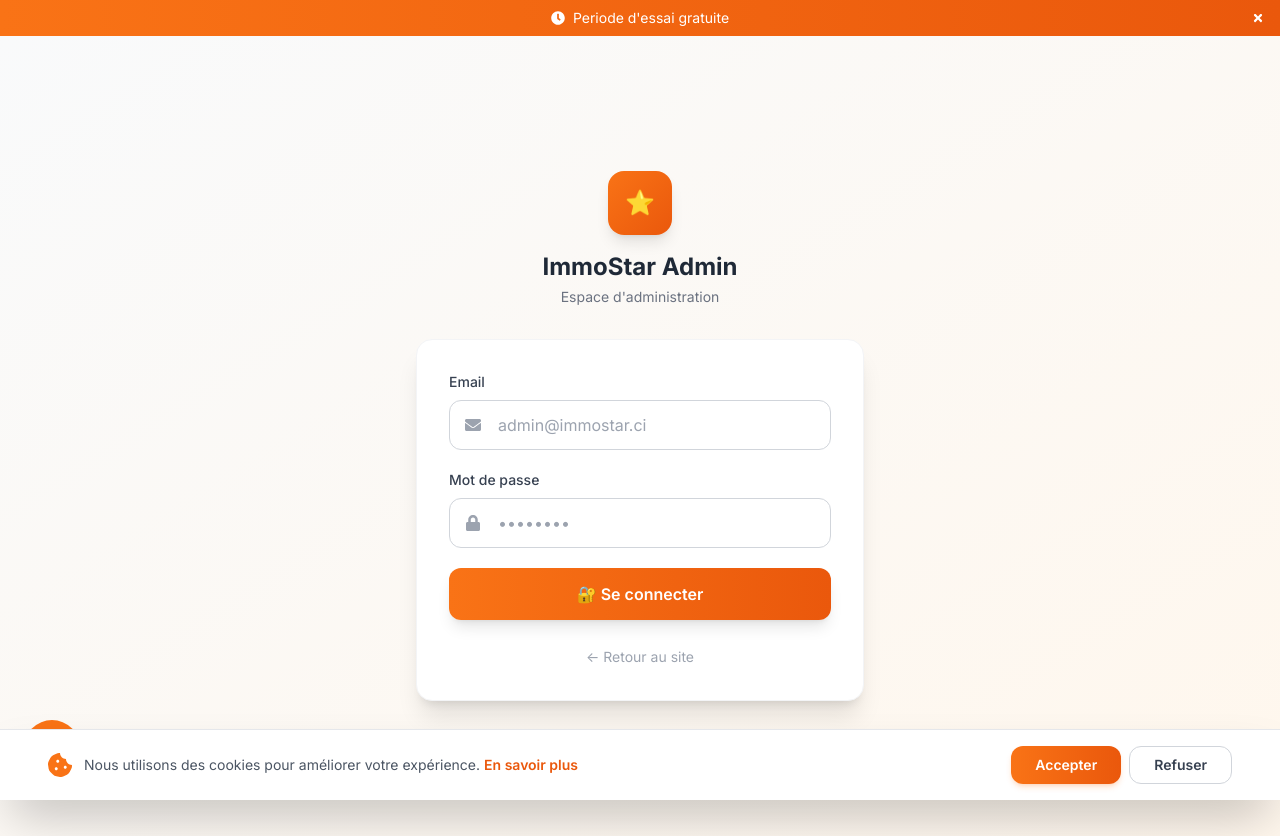
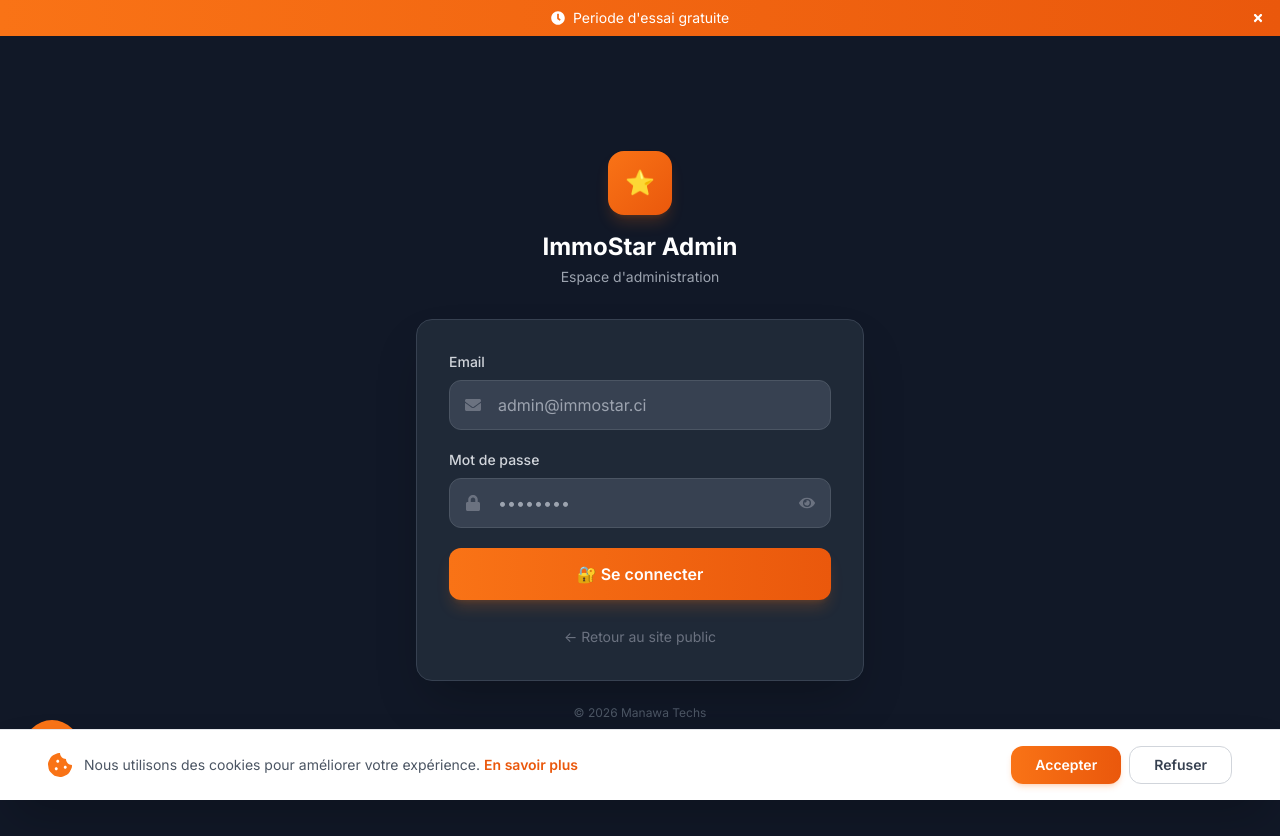
Before and after one commit to manawatechs-create/immostar-ci, a Next.js app: page /admin/login in a window 1280 px wide. Built offline with nearby package versions, Linux system fonts and the light colour scheme.

Commit message:
Style: Admin completely separated from public site - dark theme

```diff
--- a/src/app/admin/layout.tsx
+++ b/src/app/admin/layout.tsx
@@ -12,12 +12,12 @@ import {
 const menuItems = [
   { href: '/admin/dashboard', label: 'Tableau de bord', icon: FaHome },
   { href: '/admin/super-admin', label: '⚡ Super Admin', icon: FaCog },
-  { href: '/admin/trial-users', label: '⏰ Essais utilisateurs', icon: FaClock },
+  { href: '/admin/trial-users', label: '⏰ Essais', icon: FaClock },
   { href: '/admin/my-properties', label: 'Mes annonces', icon: FaList },
   { href: '/admin/properties/add', label: 'Publier un bien', icon: FaPlus },
   { href: '/admin/boost', label: '🚀 Booster', icon: FaRocket },
-  { href: '/admin/plans', label: '💰 Plans tarifaires', icon: FaDollarSign },
-  { href: '/admin/validations', label: 'Validations ventes', icon: FaCheckCircle },
+  { href: '/admin/plans', label: '💰 Plans', icon: FaDollarSign },
+  { href: '/admin/validations', label: 'Validations', icon: FaCheckCircle },
   { href: '/admin/users', label: '👥 Utilisateurs', icon: FaUsers },
   { href: '/admin/revenue', label: '📊 Revenus', icon: FaChartLine },
   { href: '/admin/commissions', label: '💰 Commissions', icon: FaMoneyBill },
@@ -56,31 +56,36 @@ export default function AdminLayout({ children }: { children: React.ReactNode })
     router.push('/admin/login')
   }
 
-  // Page login sans layout
+  // Page login : pas de sidebar
   if (pathname === '/admin/login') {
-    return <>{children}</>
+    return (
+      <div className="min-h-screen bg-gray-900">
+        {children}
+      </div>
+    )
   }
 
-  // Pas encore monté (évite l'erreur SSR)
   if (!mounted) {
-    return <div className="min-h-screen bg-gray-50 flex items-center justify-center"><div className="loader" /></div>
+    return (
+      <div className="min-h-screen bg-gray-900 flex items-center justify-center">
+        <div className="loader-white" />
+      </div>
+    )
   }
 
-  // Pas authentifié
-  if (!isAuthenticated) {
-    return null
-  }
+  if (!isAuthenticated) return null
 
   return (
-    <div className="min-h-screen bg-gray-50">
-      {/* Sidebar Desktop */}
-      <aside className="hidden lg:fixed lg:inset-y-0 lg:flex lg:w-64 lg:flex-col">
-        <div className="flex flex-col flex-grow bg-white border-r border-gray-200 shadow-sm overflow-y-auto">
-          <div className="flex items-center h-16 px-6 border-b">
+    <div className="min-h-screen bg-gray-900">
+      {/* Background admin complètement différent du site public */}
+      <div className="flex h-screen">
+        {/* Sidebar */}
+        <aside className="hidden lg:flex lg:w-64 lg:flex-col bg-gray-800 border-r border-gray-700">
+          <div className="flex items-center h-16 px-6 border-b border-gray-700">
             <Link href="/admin/dashboard" className="flex items-center gap-3">
               <span className="text-2xl">⭐</span>
               <div>
-                <div className="font-bold text-sm text-gray-800">ImmoStar</div>
+                <div className="font-bold text-sm text-white">ImmoStar</div>
                 <div className="text-xs text-gray-400">Administration</div>
               </div>
             </Link>
@@ -89,40 +94,52 @@ export default function AdminLayout({ children }: { children: React.ReactNode })
           <nav className="flex-1 px-3 py-4 space-y-0.5 overflow-y-auto">
             {menuItems.map((item) => {
               const isActive = pathname === item.href
-              const IconComponent = item.icon
               return (
                 <Link key={item.href} href={item.href}
                   className={`flex items-center gap-3 px-4 py-2.5 rounded-xl transition-all text-sm ${
-                    isActive ? 'bg-orange-50 text-orange-600 font-semibold' : 'text-gray-600 hover:bg-gray-50'
+                    isActive
+                      ? 'bg-orange-600 text-white font-semibold'
+                      : 'text-gray-300 hover:bg-gray-700 hover:text-white'
                   }`}>
-                  <IconComponent className="text-base" />
+                  <item.icon className="text-base" />
                   {item.label}
                 </Link>
               )
             })}
           </nav>
 
-          <div className="p-3 border-t space-y-1">
-            <a href="/" target="_blank" className="flex items-center gap-3 w-full px-4 py-2.5 text-gray-500 hover:bg-gray-50 rounded-xl text-sm">
+          <div className="p-3 border-t border-gray-700 space-y-1">
+            <a href="/" target="_blank" className="flex items-center gap-3 w-full px-4 py-2.5 text-gray-400 hover:bg-gray-700 hover:text-white rounded-xl text-sm">
               <FaEye className="text-base" /> Voir le site
             </a>
-            <button onClick={handleLogout} className="flex items-center gap-3 w-full px-4 py-2.5 text-gray-500 hover:bg-red-50 hover:text-red-600 rounded-xl text-sm">
+            <button onClick={handleLogout} className="flex items-center gap-3 w-full px-4 py-2.5 text-gray-400 hover:bg-red-500/20 hover:text-red-400 rounded-xl text-sm">
               <FaSignOutAlt className="text-base" /> Déconnexion
             </button>
           </div>
-        </div>
-      </aside>
+        </aside>
 
-      {/* Mobile */}
-      <div className="lg:hidden bg-white border-b sticky top-0 z-40">
-        <div className="flex items-center justify-between h-14 px-4">
-          <button onClick={() => setSidebarOpen(true)} className="p-2 hover:bg-gray-100 rounded-lg">
-            <FaBars className="text-gray-600" />
-          </button>
-          <span className="font-bold text-gray-800">⭐ ImmoStar</span>
-          <button onClick={handleLogout} className="p-2 hover:bg-gray-100 rounded-lg">
-            <FaSignOutAlt className="text-gray-600" />
-          </button>
+        {/* Main Content */}
+        <div className="flex-1 flex flex-col overflow-hidden">
+          {/* Top Bar */}
+          <header className="bg-gray-800 border-b border-gray-700 h-14 flex items-center px-4 lg:px-6">
+            <button onClick={() => setSidebarOpen(true)} className="lg:hidden p-2 text-gray-400 hover:text-white">
+              <FaBars />
+            </button>
+            <div className="flex-1" />
+            <div className="flex items-center gap-3">
+              <span className="text-sm text-gray-400">{user?.name || 'Admin'}</span>
+              <div className="w-8 h-8 bg-orange-600 rounded-full flex items-center justify-center text-white text-sm font-bold">
+                {user?.name?.charAt(0) || 'A'}
+              </div>
+            </div>
+          </header>
+
+          {/* Page Content */}
+          <main className="flex-1 overflow-y-auto p-4 lg:p-6 bg-gray-900">
+            <div className="text-white">
+              {children}
+            </div>
+          </main>
         </div>
       </div>
 
@@ -130,10 +147,10 @@ export default function AdminLayout({ children }: { children: React.ReactNode })
       {sidebarOpen && (
         <div className="fixed inset-0 z-50 lg:hidden">
           <div className="absolute inset-0 bg-black/50" onClick={() => setSidebarOpen(false)} />
-          <div className="absolute left-0 top-0 h-full w-64 bg-white shadow-2xl">
-            <div className="flex items-center justify-between h-14 px-4 border-b">
-              <span className="font-bold">⭐ ImmoStar</span>
-              <button onClick={() => setSidebarOpen(false)} className="p-2 hover:bg-gray-100 rounded-lg">
+          <div className="absolute left-0 top-0 h-full w-64 bg-gray-800 shadow-2xl">
+            <div className="flex items-center justify-between h-14 px-4 border-b border-gray-700">
+              <span className="font-bold text-white">⭐ ImmoStar</span>
+              <button onClick={() => setSidebarOpen(false)} className="p-2 text-gray-400 hover:text-white">
                 <FaTimes />
               </button>
             </div>
@@ -141,7 +158,7 @@ export default function AdminLayout({ children }: { children: React.ReactNode })
               {menuItems.map((item) => (
                 <Link key={item.href} href={item.href} onClick={() => setSidebarOpen(false)}
                   className={`flex items-center gap-3 px-4 py-2.5 rounded-xl text-sm ${
-                    pathname === item.href ? 'bg-orange-50 text-orange-600 font-semibold' : 'text-gray-600 hover:bg-gray-50'
+                    pathname === item.href ? 'bg-orange-600 text-white' : 'text-gray-300 hover:bg-gray-700'
                   }`}>
                   <item.icon className="text-base" /> {item.label}
                 </Link>
@@ -150,13 +167,6 @@ export default function AdminLayout({ children }: { children: React.ReactNode })
           </div>
         </div>
       )}
-
-      {/* Main Content */}
-      <div className="lg:pl-64">
-        <main className="p-4 sm:p-6 lg:p-8 min-h-screen">
-          {children}
-        </main>
-      </div>
     </div>
   )
 }
--- a/src/app/admin/login/page.tsx
+++ b/src/app/admin/login/page.tsx
@@ -2,12 +2,13 @@
 
 import { useState } from 'react'
 import { useRouter } from 'next/navigation'
-import { FaLock, FaEnvelope } from 'react-icons/fa'
+import { FaLock, FaEnvelope, FaEye, FaEyeSlash } from 'react-icons/fa'
 
 export default function AdminLoginPage() {
   const router = useRouter()
   const [email, setEmail] = useState('')
   const [password, setPassword] = useState('')
+  const [showPassword, setShowPassword] = useState(false)
   const [error, setError] = useState('')
   const [loading, setLoading] = useState(false)
 
@@ -15,15 +16,10 @@ export default function AdminLoginPage() {
     e.preventDefault()
     setLoading(true)
     setError('')
-
     setTimeout(() => {
       if (email === 'admin@immostar.ci' && password === 'admin123') {
         localStorage.setItem('admin_token', 'immostar_admin_2025')
-        localStorage.setItem('admin_user', JSON.stringify({
-          name: 'Administrateur',
-          email: email,
-          role: 'admin',
-        }))
+        localStorage.setItem('admin_user', JSON.stringify({ name: 'Administrateur', email, role: 'admin' }))
         router.push('/admin/dashboard')
       } else {
         setError('Email ou mot de passe incorrect')
@@ -33,50 +29,56 @@ export default function AdminLoginPage() {
   }
 
   return (
-    <div className="min-h-screen bg-gradient-to-br from-gray-50 to-orange-50 flex items-center justify-center p-4">
+    <div className="min-h-screen bg-gray-900 flex items-center justify-center p-4">
       <div className="w-full max-w-md">
         <div className="text-center mb-8">
-          <div className="w-16 h-16 bg-gradient-to-br from-orange-500 to-orange-600 rounded-2xl flex items-center justify-center text-white text-2xl font-black mx-auto mb-4 shadow-lg">⭐</div>
-          <h1 className="text-2xl font-bold text-gray-800">ImmoStar Admin</h1>
-          <p className="text-gray-500 text-sm mt-1">Espace d&apos;administration</p>
+          <div className="w-16 h-16 bg-gradient-to-br from-orange-500 to-orange-600 rounded-2xl flex items-center justify-center text-white text-2xl font-black mx-auto mb-4 shadow-lg shadow-orange-500/20">⭐</div>
+          <h1 className="text-2xl font-bold text-white">ImmoStar Admin</h1>
+          <p className="text-gray-400 text-sm mt-1">Espace d&apos;administration</p>
         </div>
 
-        <div className="bg-white rounded-2xl shadow-xl p-8 border border-gray-100">
+        <div className="bg-gray-800 rounded-2xl shadow-2xl p-8 border border-gray-700">
           {error && (
-            <div className="bg-red-50 text-red-600 px-4 py-3 rounded-xl mb-6 text-sm">{error}</div>
+            <div className="bg-red-500/10 border border-red-500/30 text-red-400 px-4 py-3 rounded-xl mb-6 text-sm">{error}</div>
           )}
 
           <form onSubmit={handleLogin} className="space-y-5">
             <div>
-              <label className="block text-sm font-medium text-gray-700 mb-2">Email</label>
+              <label className="block text-sm font-medium text-gray-300 mb-2">Email</label>
               <div className="relative">
-                <FaEnvelope className="absolute left-4 top-1/2 -translate-y-1/2 text-gray-400" />
+                <FaEnvelope className="absolute left-4 top-1/2 -translate-y-1/2 text-gray-500" />
                 <input type="email" value={email} onChange={e => setEmail(e.target.value)}
                   placeholder="admin@immostar.ci" required
-                  className="w-full pl-12 pr-4 py-3 border border-gray-300 rounded-xl focus:ring-2 focus:ring-orange-500 outline-none" />
+                  className="w-full pl-12 pr-4 py-3 bg-gray-700 border border-gray-600 rounded-xl text-white placeholder-gray-400 focus:ring-2 focus:ring-orange-500 focus:border-transparent outline-none" />
               </div>
             </div>
 
             <div>
-              <label className="block text-sm font-medium text-gray-700 mb-2">Mot de passe</label>
+              <label className="block text-sm font-medium text-gray-300 mb-2">Mot de passe</label>
               <div className="relative">
-                <FaLock className="absolute left-4 top-1/2 -translate-y-1/2 text-gray-400" />
-                <input type="password" value={password} onChange={e => setPassword(e.target.value)}
+                <FaLock className="absolute left-4 top-1/2 -translate-y-1/2 text-gray-500" />
+                <input type={showPassword ? 'text' : 'password'} value={password} onChange={e => setPassword(e.target.value)}
                   placeholder="••••••••" required
-                  className="w-full pl-12 pr-4 py-3 border border-gray-300 rounded-xl focus:ring-2 focus:ring-orange-500 outline-none" />
+                  className="w-full pl-12 pr-12 py-3 bg-gray-700 border border-gray-600 rounded-xl text-white placeholder-gray-400 focus:ring-2 focus:ring-orange-500 focus:border-transparent outline-none" />
+                <button type="button" onClick={() => setShowPassword(!showPassword)}
+                  className="absolute right-4 top-1/2 -translate-y-1/2 text-gray-500 hover:text-gray-300">
+                  {showPassword ? <FaEyeSlash /> : <FaEye />}
+                </button>
               </div>
             </div>
 
             <button type="submit" disabled={loading}
-              className="w-full py-3.5 bg-gradient-to-r from-orange-500 to-orange-600 text-white rounded-xl font-semibold hover:from-orange-600 hover:to-orange-700 transition-all shadow-lg disabled:opacity-50">
+              className="w-full py-3.5 bg-gradient-to-r from-orange-500 to-orange-600 text-white rounded-xl font-semibold hover:from-orange-600 hover:to-orange-700 transition-all shadow-lg shadow-orange-500/20 disabled:opacity-50">
               {loading ? 'Connexion...' : '🔐 Se connecter'}
             </button>
           </form>
 
           <div className="mt-6 text-center">
-            <a href="/" className="text-sm text-gray-400 hover:text-orange-500">← Retour au site</a>
+            <a href="/" className="text-sm text-gray-500 hover:text-orange-400 transition-colors">← Retour au site public</a>
           </div>
         </div>
+
+        <p className="text-center text-gray-600 text-xs mt-6">© 2026 Manawa Techs</p>
       </div>
     </div>
   )
```
